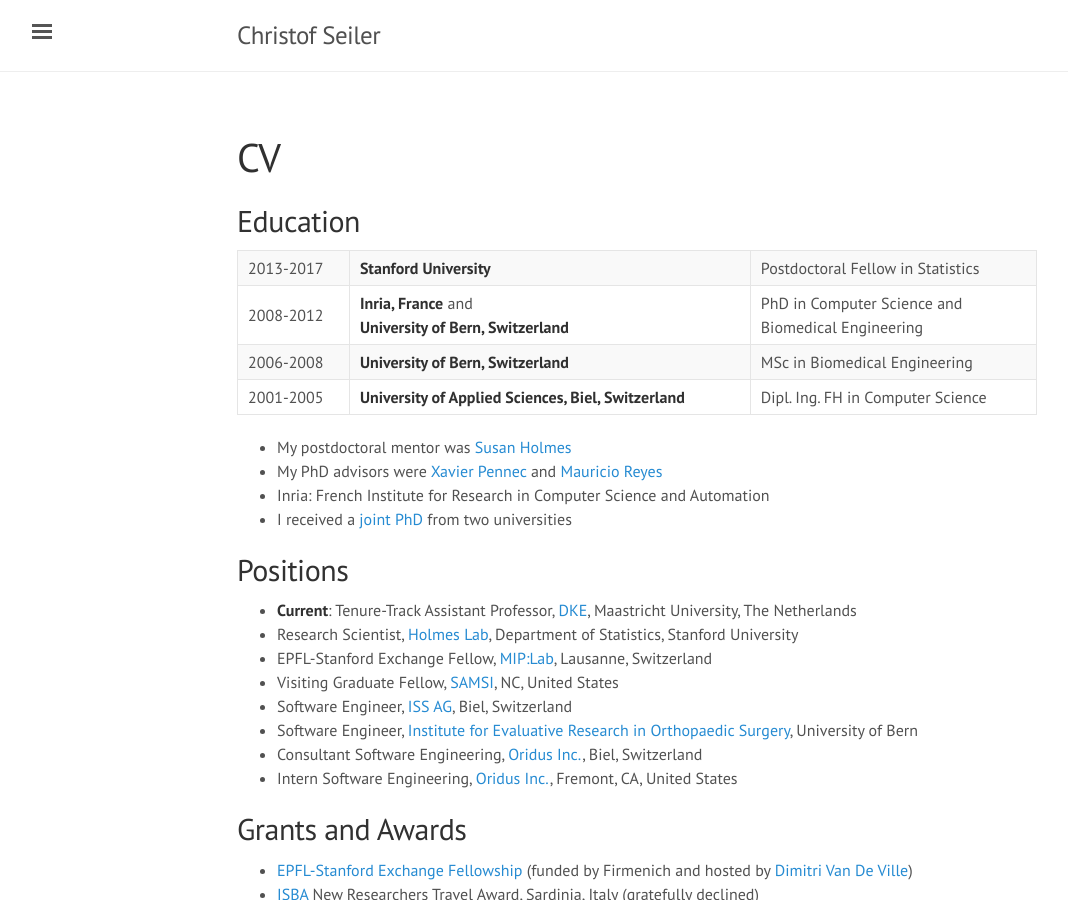
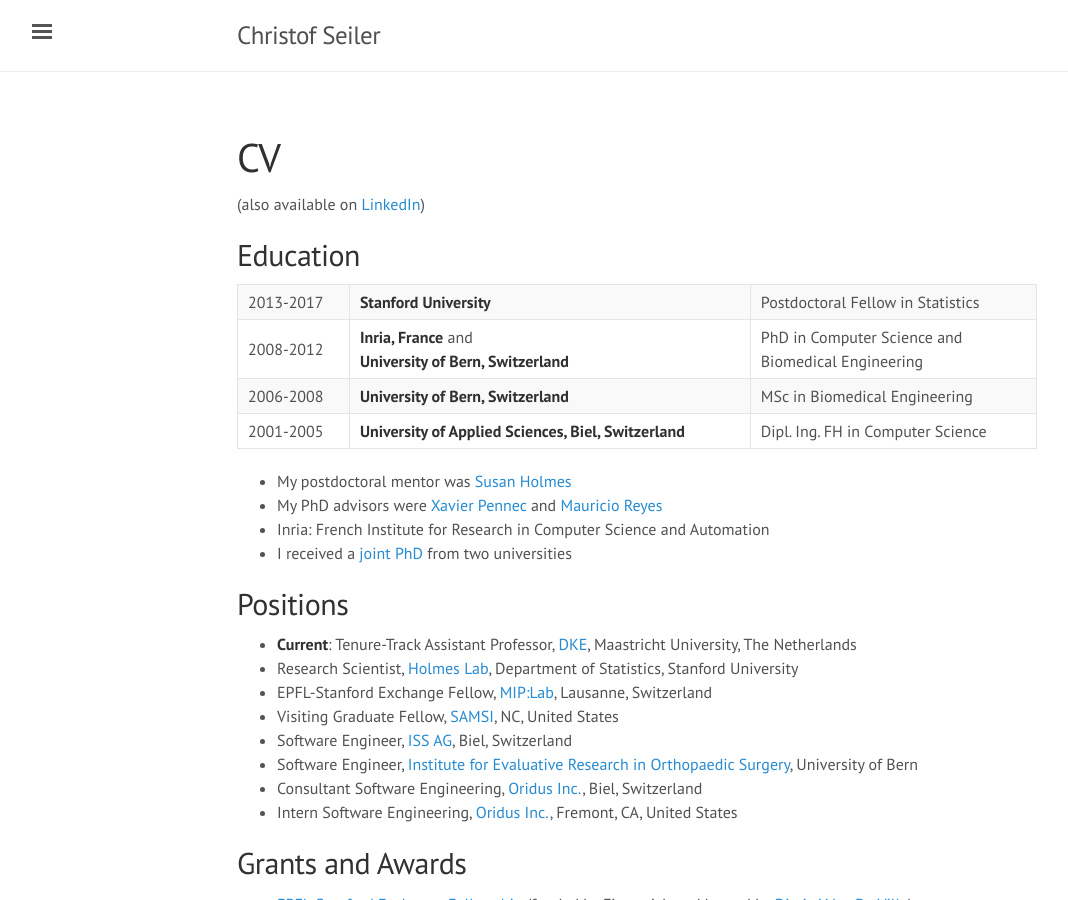
Before and after one commit to ChristofSeiler/ChristofSeiler.github.io, a Jekyll site: the page built from about.md, in a window 1280 px wide and 900 px high. Shown: the whole window, without its empty margins (3-1071 px from the left). Built offline with Jekyll 4.4.1, drawn with Linux system fonts in a browser that asks for light colours.

Commit message:
added linkedin link

```diff
--- a/about.md
+++ b/about.md
@@ -2,6 +2,8 @@
 layout: page
 title: CV
 ---
+
+(also available on [LinkedIn](https://www.linkedin.com/in/christof-seiler-2419294/))
 
 ## Education
 
```
